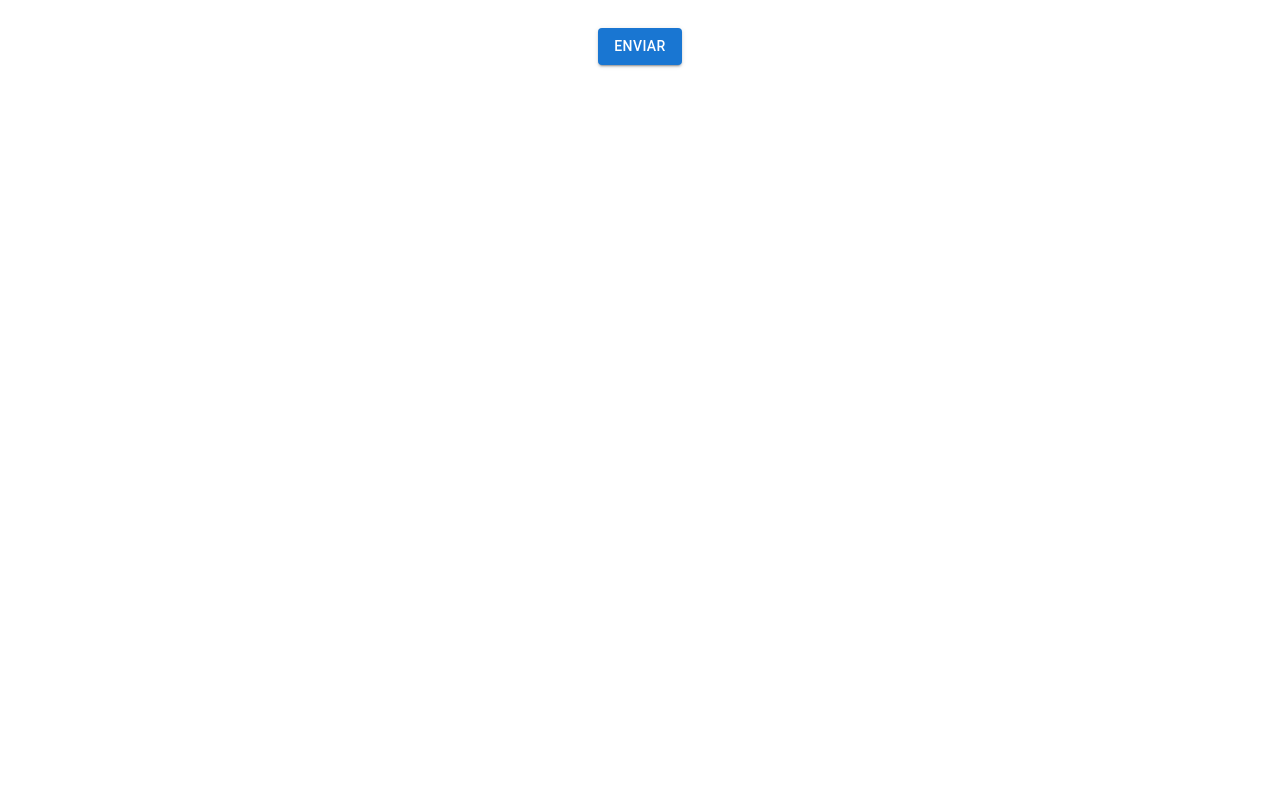
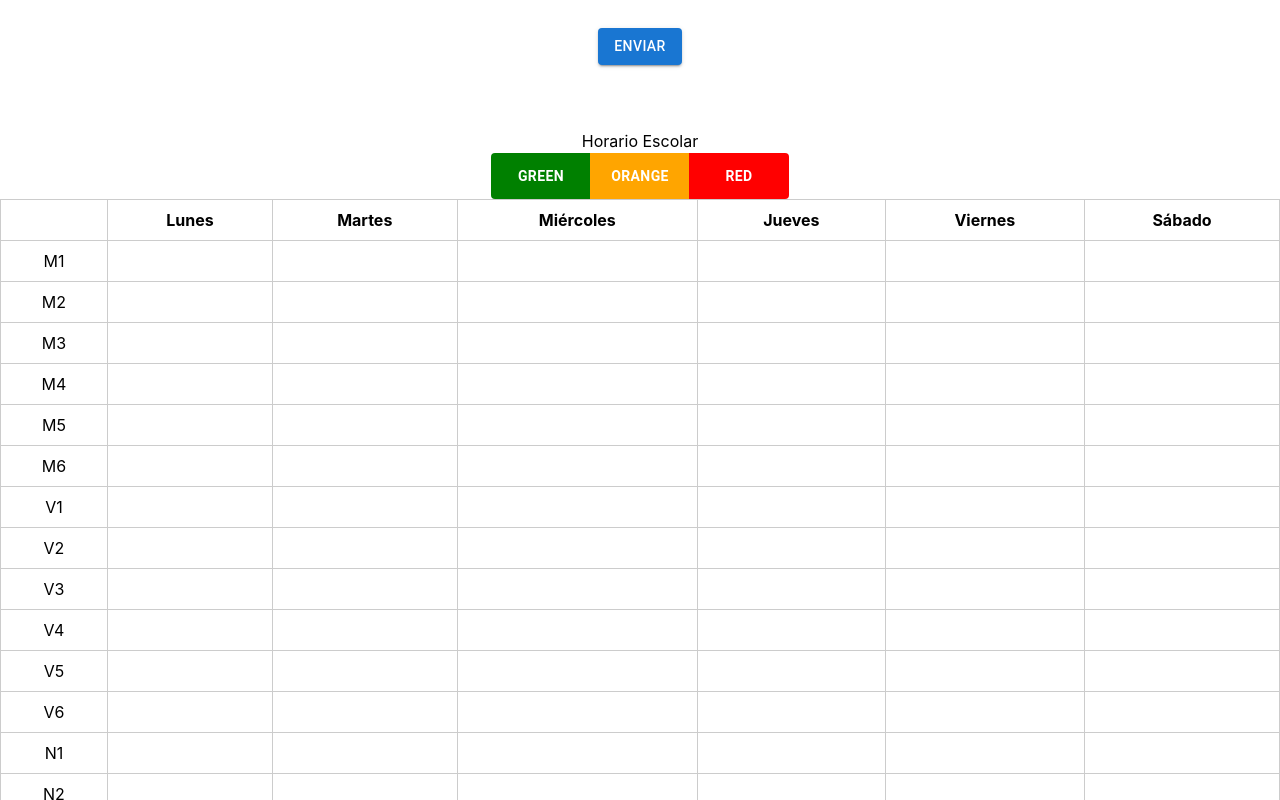
Before and after one commit to RafaelB23/schedule, a React (Create React App) app: page / in a window 1280 px wide. Shown: the part 700-1500 px from the top of the page. Before the commit the page ends 829 px from the top, so only its background shows below. Built offline with nearby package versions, Linux system fonts and the light colour scheme.

Commit message:
add schedule

```diff
--- a/src/App.css
+++ b/src/App.css
@@ -42,3 +42,34 @@ input[type=number]::-webkit-outer-spin-button {
   -webkit-appearance: none;
   margin: 0;
 }
+
+/* Schedule */
+.schedule-container {
+  text-align: center;
+}
+
+.schedule-table {
+  border-collapse: collapse;
+  width: 100%;
+}
+
+.schedule-table th,
+.schedule-table td {
+  border: 1px solid #ccc;
+  padding: 8px;
+  text-align: center;
+}
+
+.green {
+  background-color: green;
+  color: white;
+}
+
+.orange {
+  background-color: orange;
+}
+
+.red {
+  background-color: red;
+  color: white;
+}
--- a/src/App.js
+++ b/src/App.js
@@ -4,6 +4,7 @@ import "./App.css";
 // import ButtonUsage from "./components/defaultPage.js";
 import { MaestrosPage } from "./pages/MaestrosPage";
 import { MateriasPage } from "./pages/MateriasPage";
+import SchoolSchedule from "./components/ScheduleComponent";
 
 function App() {
   return (
@@ -15,6 +16,7 @@ function App() {
           <Button variant="contained" color="primary" >Enviar</Button>
         </ButtonGroup>
       </div>
+      <SchoolSchedule/>
       {/* <header className="App-header">
         <img src={logo} className="App-logo" alt="logo" />
         <p>
--- /dev/null
+++ b/src/components/ScheduleComponent.js
@@ -0,0 +1,100 @@
+import React, { useState } from 'react';
+import ToggleButton from '@mui/material/ToggleButton';
+import ToggleButtonGroup from '@mui/material/ToggleButtonGroup';
+
+const SchoolSchedule = () => {
+    const [selectedCells, setSelectedCells] = useState({});
+    const [selectedColor, setSelectedColor] = useState(null);
+
+    const handleCellClick = (x, y) => {
+      if (selectedCells[`${x}${y}`]) {
+        // Si la celda ya está pintada, elimínala
+        const newSelectedCells = { ...selectedCells };
+        delete newSelectedCells[`${x}${y}`];
+        setSelectedCells(newSelectedCells);
+      } else if (selectedColor) {
+        // Pinta la celda con el color seleccionado
+        setSelectedCells((prevSelectedCells) => ({
+          ...prevSelectedCells,
+          [`${x}${y}`]: selectedColor,
+        }));
+      }
+    };
+
+    const renderColorSelector = () => {
+      const colors = ['green', 'orange', 'red'];
+
+      return (
+        <div className="color-selector">
+          <ToggleButtonGroup
+            value={selectedColor}
+            exclusive
+            onChange={(event, newColor) => setSelectedColor(newColor)}
+          >
+            {colors.map((color) => (
+              <ToggleButton
+                key={color}
+                value={color}
+                className={`color-button ${selectedColor === color ? 'selected' : ''}`}
+                style={{
+                  backgroundColor: color,
+                  color: 'white', // Letras blancas
+                  width: '100px', // Ancho fijo de 100px para botones
+                  fontWeight: 'bold', // Texto en negrita
+                  border: selectedColor === color ? '2px solid #333' : 'none', // Borde cuando seleccionado
+                }}
+              >
+                {color}
+              </ToggleButton>
+            ))}
+          </ToggleButtonGroup>
+        </div>
+      );
+    };
+
+    const renderSchedule = () => {
+        const xValues = ['Lunes', 'Martes', 'Miércoles', 'Jueves', 'Viernes', 'Sábado']; // Días en español
+        const yValues = ['M1', 'M2', 'M3', 'M4', 'M5', 'M6', 'V1', 'V2', 'V3', 'V4', 'V5', 'V6', 'N1', 'N2', 'N3', 'N4', 'N5', 'N6']; // Letras mayúsculas
+
+        return (
+          <div>
+            {renderColorSelector()}
+            <table className="schedule-table">
+              <thead>
+                <tr>
+                  <th></th>
+                  {xValues.map((x) => (
+                    <th key={x} className="day-header">
+                      {x}
+                    </th>
+                  ))}
+                </tr>
+              </thead>
+              <tbody>
+                {yValues.map((y) => (
+                  <tr key={y}>
+                    <td className="time-cell">{y}</td>
+                    {xValues.map((x) => (
+                      <td
+                        key={`${x}${y}`}
+                        className={`schedule-cell ${selectedCells[`${x}${y}`] || ''}`}
+                        onClick={() => handleCellClick(x, y)}
+                      ></td>
+                    ))}
+                  </tr>
+                ))}
+              </tbody>
+            </table>
+          </div>
+        );
+      };
+
+      return (
+        <div className="schedule-container">
+          <h2>Horario Escolar</h2> {/* Título en español */}
+          {renderSchedule()}
+        </div>
+      );
+    };
+
+    export default SchoolSchedule;
```
